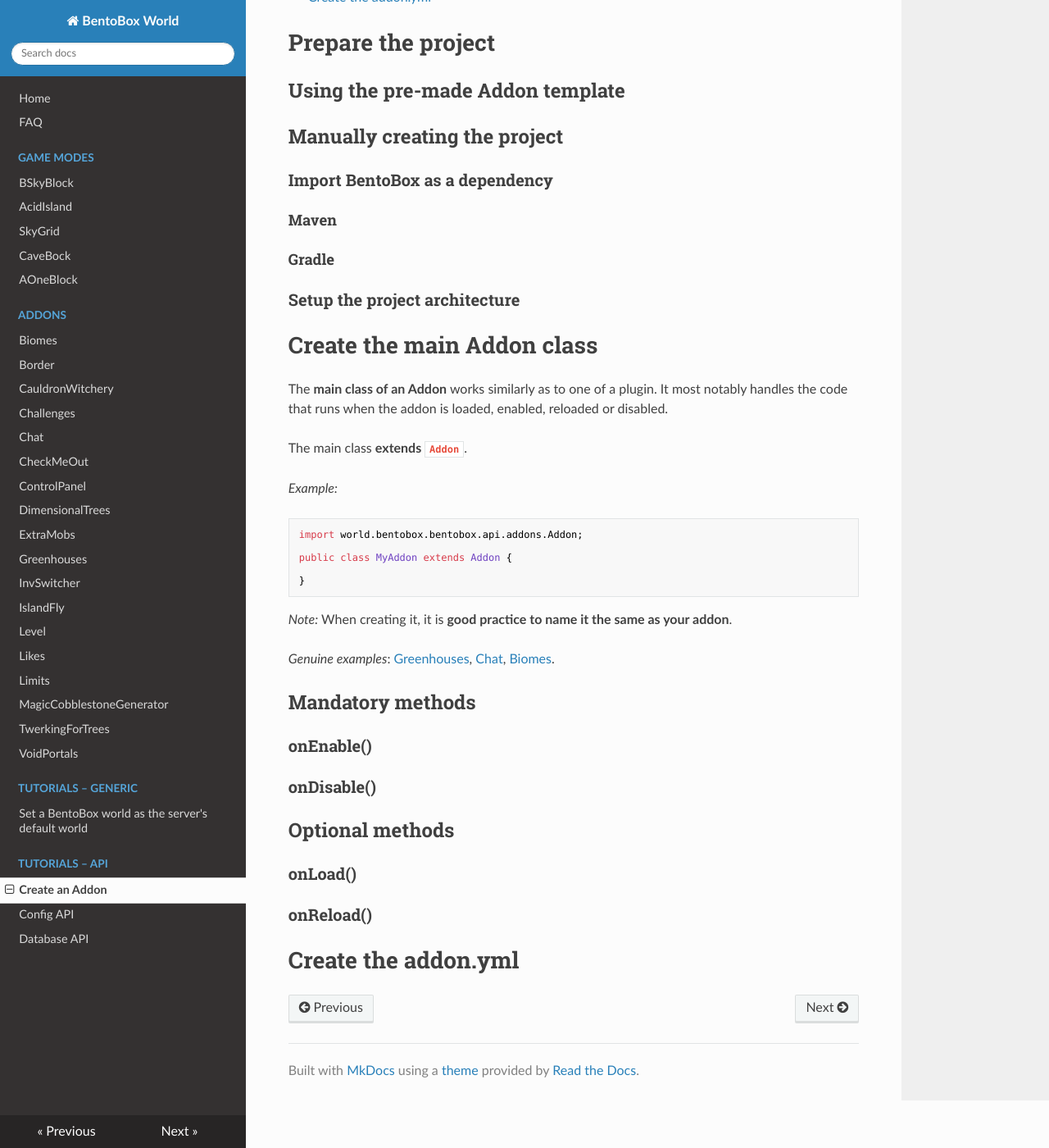
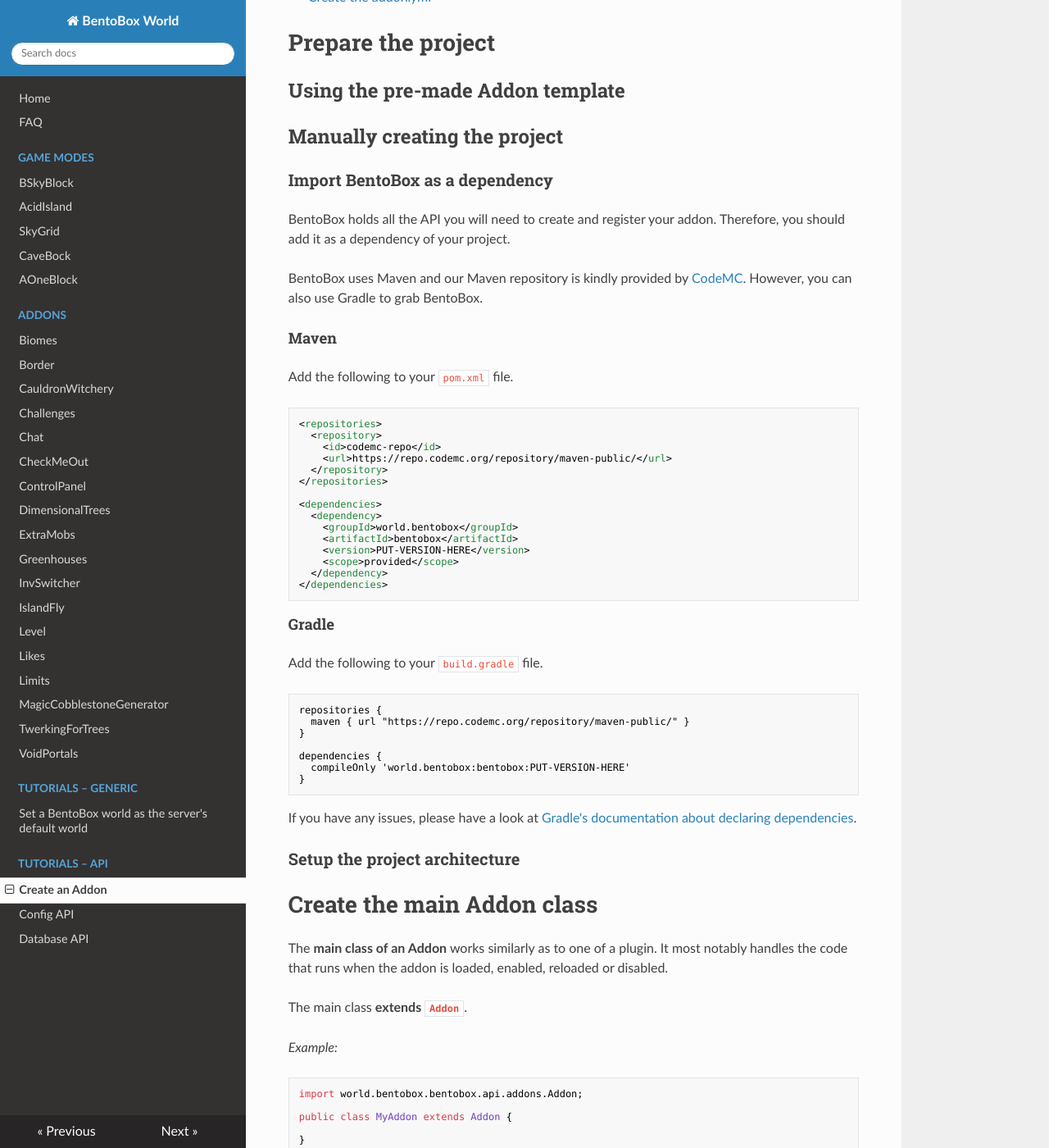
Before and after one commit to BentoBoxWorld/docs, an MkDocs documentation site: the page built from docs/Tutorials/api/addons/Create-an-addon.md, in a window 1280 px wide and 1400 px high, scrolled down 1052 px. Shown: the whole window at 82% size. Built offline with MkDocs 1.6.1, drawn with Linux system fonts in a browser that asks for light colours; nearby versions of some CDN libraries.

Commit message:
Added repositories information in "create an addon" tutorial.

````diff
--- a/docs/Tutorials/api/addons/Create-an-addon.md
+++ b/docs/Tutorials/api/addons/Create-an-addon.md
@@ -22,9 +22,49 @@
 
 ### Import BentoBox as a dependency
 
+BentoBox holds all the API you will need to create and register your addon.
+Therefore, you should add it as a dependency of your project.
+
+BentoBox uses Maven and our Maven repository is kindly provided by [CodeMC](https://codemc.org/).
+However, you can also use Gradle to grab BentoBox.
+
 #### Maven
 
+Add the following to your `pom.xml` file.
+
+```xml
+<repositories>
+  <repository>
+    <id>codemc-repo</id>
+    <url>https://repo.codemc.org/repository/maven-public/</url>
+  </repository>
+</repositories>
+
+<dependencies>
+  <dependency>
+    <groupId>world.bentobox</groupId>
+    <artifactId>bentobox</artifactId>
+    <version>PUT-VERSION-HERE</version>
+    <scope>provided</scope>
+  </dependency>
+</dependencies>
+```
+
 #### Gradle
+
+Add the following to your `build.gradle` file.
+
+```groovy
+repositories {
+  maven { url "https://repo.codemc.org/repository/maven-public/" }
+}
+
+dependencies {
+  compileOnly 'world.bentobox:bentobox:PUT-VERSION-HERE'
+}
+```
+
+If you have any issues, please have a look at [Gradle's documentation about declaring dependencies](https://docs.gradle.org/current/userguide/declaring_dependencies.html).
 
 ### Setup the project architecture
 
````
